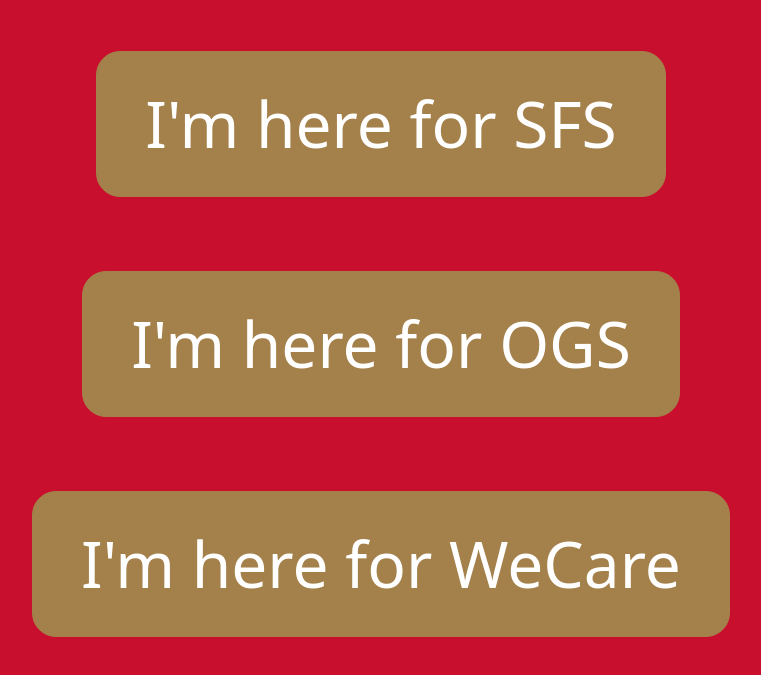
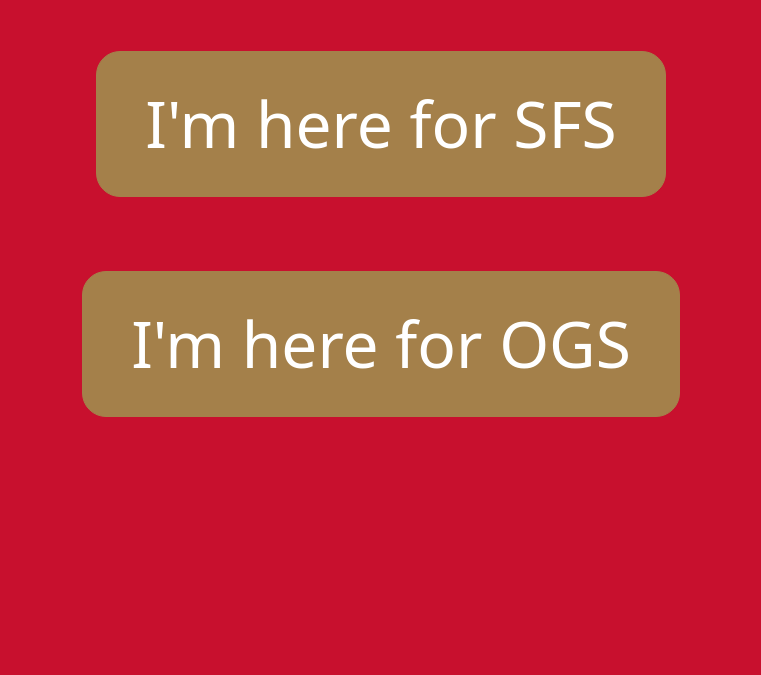
Before and after one commit to kevinschultz/kevinschultz.github.io, a plain HTML site: page richards-kiosk-screener/index.html in a window 1280 px wide. Shown: the part 295-970 px from the top of the page, without its empty margins (259-1020 px from the left). After the commit the page ends 857 px from the top, so only its background shows below. Drawn offline with nearby package versions, Linux system fonts and the light colour scheme.

Commit message:
remove wecare for now

```diff
--- a/richards-kiosk-screener/index.html
+++ b/richards-kiosk-screener/index.html
@@ -34,11 +34,11 @@
 		</table>
 		<br />
 		<br /> <br />
-		<table align="center">
+		<!-- <table align="center">
 			<tr>
 		<td><a href="#" class="btn btn-primary btn-xlg">I'm here for WeCare</a></td>
 			</tr>
-		</table>
+		</table> -->
 		<br />
 		<br />
         <section class="pt-4">
```
Also changed, not shown: 1 other file.
